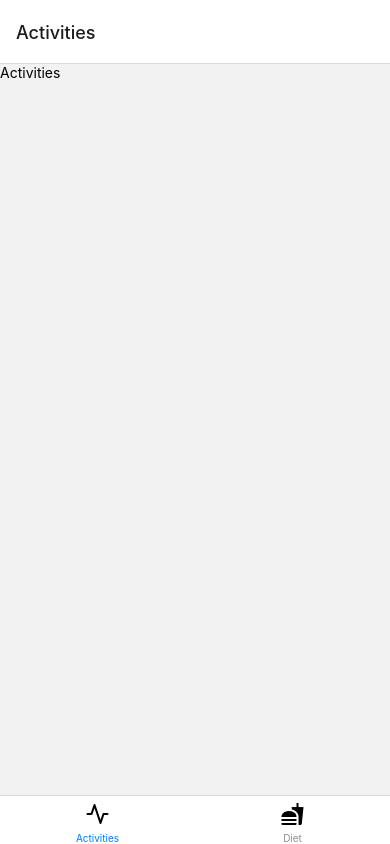
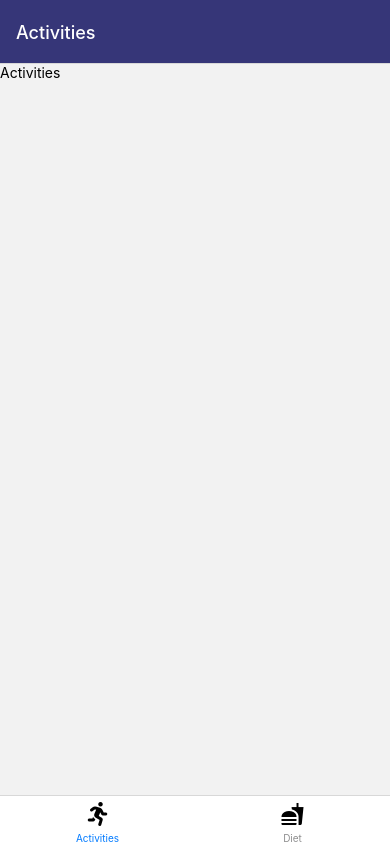
Before and after one commit to beibeixx/CS5520-Assignment-2, a React Native app: screen /Home in a window 390 px wide. Built offline with nearby package versions, Linux system fonts and the light colour scheme.

Commit message:
Add colorHelper to manage the colors. Change the header styles.

```diff
--- a/App.js
+++ b/App.js
@@ -1,19 +1,22 @@
-import { StyleSheet, Text, View } from 'react-native'
-import React from 'react'
-import { NavigationContainer } from '@react-navigation/native';
-import { createNativeStackNavigator } from '@react-navigation/native-stack';
-import MyTab from './MyTab';
+import { StyleSheet, Text, View } from "react-native";
+import React from "react";
+import { NavigationContainer } from "@react-navigation/native";
+import { createNativeStackNavigator } from "@react-navigation/native-stack";
+import MyTab from "./MyTab";
 
 export default function App() {
-
   const Stack = createNativeStackNavigator();
   return (
     <NavigationContainer>
-        <Stack.Navigator screenOptions={{ headerShown: false }}>
-            <Stack.Screen name="Home" component={MyTab} />
-        </Stack.Navigator>
+      <Stack.Navigator
+        screenOptions={{
+          headerShown: false,
+        }}
+      >
+        <Stack.Screen name="Home" component={MyTab} />
+      </Stack.Navigator>
     </NavigationContainer>
-  )
+  );
 }
 
-const styles = StyleSheet.create({})
+const styles = StyleSheet.create({});
--- a/MyTab.js
+++ b/MyTab.js
@@ -1,10 +1,10 @@
-import { StyleSheet, Text, View } from 'react-native'
-import React from 'react'
-import { createBottomTabNavigator } from '@react-navigation/bottom-tabs';
-import Activities from './Screens/Activities';
-import Diet from './Screens/Diet';
-import Feather from '@expo/vector-icons/Feather';
-import MaterialCommunityIcons from '@expo/vector-icons/MaterialCommunityIcons';
+import { StyleSheet, Text, View } from "react-native";
+import React from "react";
+import { createBottomTabNavigator } from "@react-navigation/bottom-tabs";
+import Activities from "./Screens/Activities";
+import Diet from "./Screens/Diet";
+import FontAwesome5 from '@expo/vector-icons/FontAwesome5';import MaterialCommunityIcons from "@expo/vector-icons/MaterialCommunityIcons";
+import { colorHelper } from "./colorHelper";
 
 const Tab = createBottomTabNavigator();
 
@@ -13,19 +13,25 @@ export default function MyTab() {
     <Tab.Navigator
       screenOptions={({ route }) => ({
         tabBarIcon: () => {
-          if (route.name === 'Activities') {
-            return <Feather name="activity" size={24} color="black" />
+          if (route.name === "Activities") {
+            return <FontAwesome5 name="running" size={24} color="black" />;
           }
-          if (route.name === 'Diet') {
-            return <MaterialCommunityIcons name="food" size={24} color="black" />
+          if (route.name === "Diet") {
+            return (
+              <MaterialCommunityIcons name="food" size={24} color="black" />
+            );
           }
         },
+        headerStyle: {
+          backgroundColor: colorHelper.background.header,
+        },
+        headerTintColor: colorHelper.text.header,
       })}
     >
       <Tab.Screen name="Activities" component={Activities} />
       <Tab.Screen name="Diet" component={Diet} />
     </Tab.Navigator>
-  )
+  );
 }
 
-const styles = StyleSheet.create({})
+const styles = StyleSheet.create({});
--- /dev/null
+++ b/colorHelper.js
@@ -0,0 +1,22 @@
+export const colorHelper = {
+    // primary: "#0013FF",
+    // secondary: "#B10050",
+    background: {
+    //   start: "#77c8f0",
+    //   end: "#7482bc",
+      header: "#363678",
+    },
+    // backgroundTransparent: {
+    //   start: "rgba(119,200,240,0.8)",
+    //   end: "rgba(116,130,188,0.8)",
+    // },
+    text: {
+    //   primary: "#33009F",
+    //   secondary: "#3A3A37",
+      header: "white",
+    },
+    // card: "#959295",
+    // white: "#FFFFFF",
+    // black: "#000000",
+    // title: "#2E06A3",
+  };
--- a/package.json
+++ b/package.json
@@ -9,12 +9,14 @@
     "web": "expo start --web"
   },
   "dependencies": {
+    "@react-native-community/datetimepicker": "^8.2.0",
     "@react-navigation/bottom-tabs": "^6.6.1",
     "@react-navigation/native-stack": "^6.11.0",
     "expo": "^51.0.37",
     "expo-status-bar": "~1.12.1",
     "react": "18.2.0",
-    "react-native": "0.74.5"
+    "react-native": "0.74.5",
+    "react-native-dropdown-picker": "^5.4.6"
   },
   "devDependencies": {
     "@babel/core": "^7.20.0"
```
Also changed, not shown: 1 other file (tests, documents, lock files or other folders).
